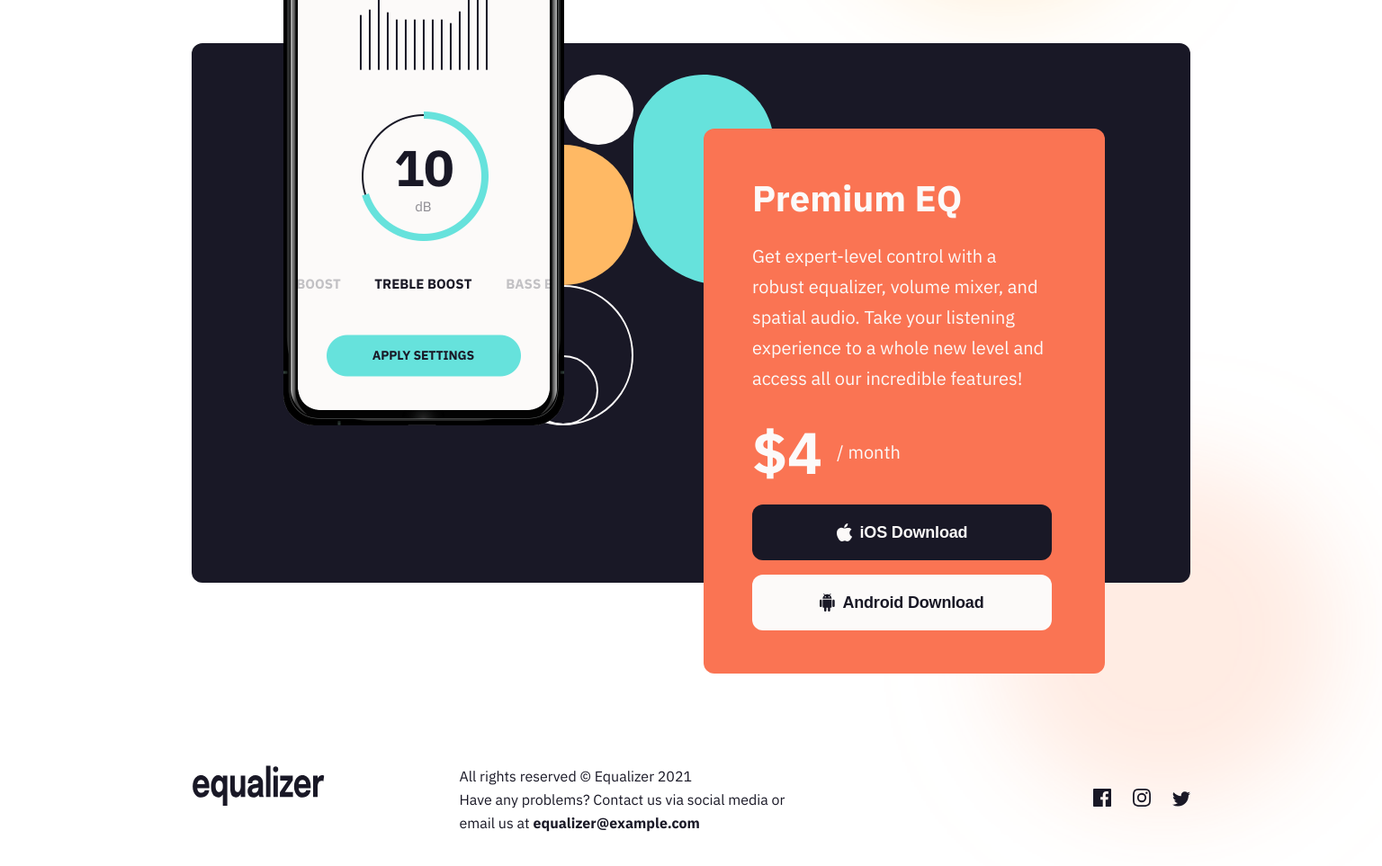
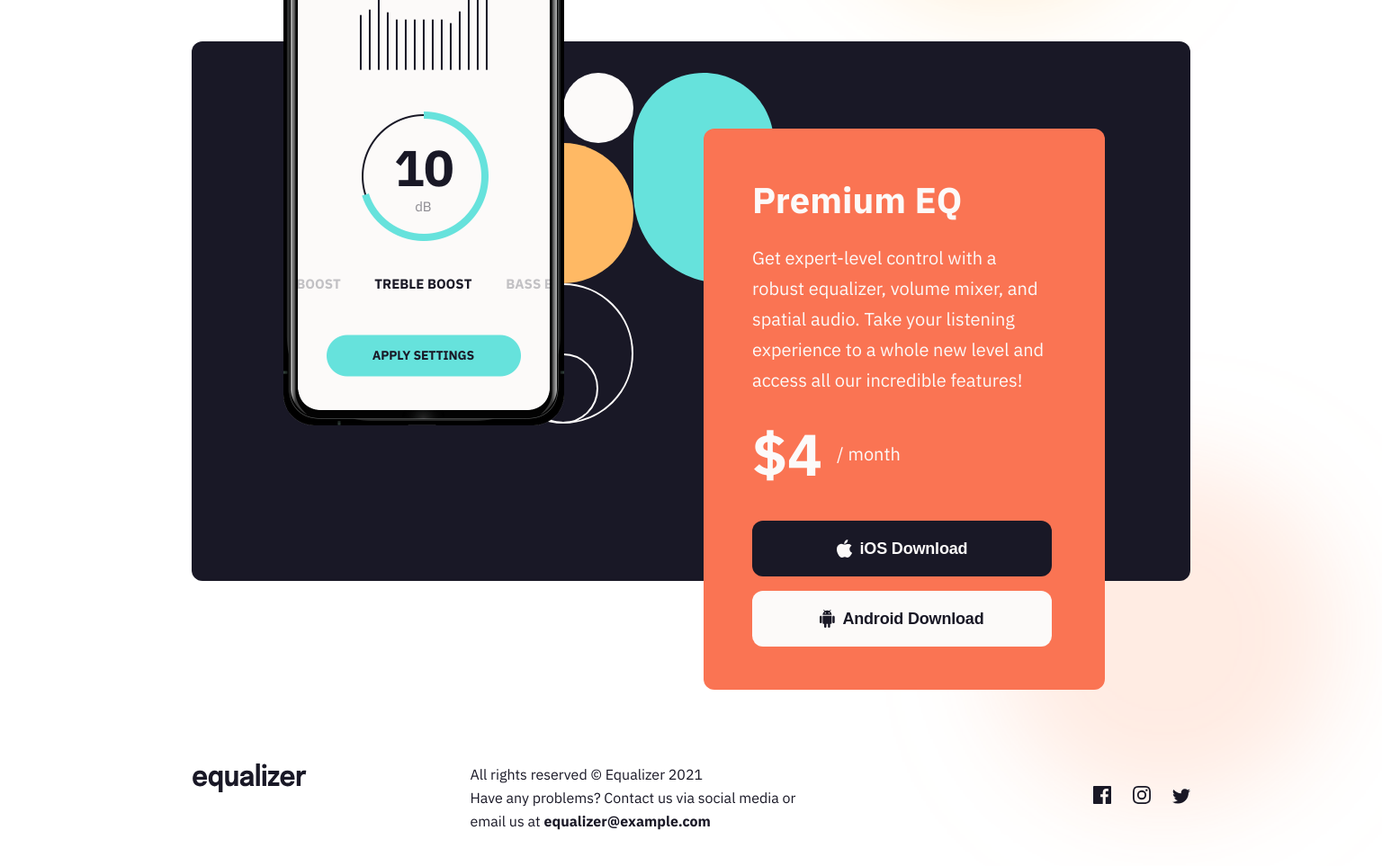
Before and after one commit to gitmonkus/Equalizer-landing-page, a plain HTML site: page index.html in a window 1536 px wide. Shown: the part 811-1774 px from the top of the page at 90% size. Drawn offline with Linux system fonts and the light colour scheme.

Commit message:
Update style.css

```diff
--- a/css/style.css
+++ b/css/style.css
@@ -317,7 +317,7 @@ button {
   .tablet__right__img {
     min-width: 312px;
     min-height: 468px;
-    top: -37px;
+    top: -39px;
   }
 
   /* MAIN TEXT SECTION */
@@ -339,7 +339,7 @@ button {
     font-size: 88px;
     line-height: 88px;
     letter-spacing: -1px;
-    margin-bottom: 40px;
+    margin-bottom: 38px;
   }
 
   .main__p {
@@ -365,7 +365,7 @@ button {
   }
 
   .illustration__app {
-    top: -217px;
+    top: -215px;
     left: 258px;
     max-width: 312px;
     max-height: 642px;
@@ -388,7 +388,7 @@ button {
   .premium__h2 {
     font-size: 40px;
     line-height: 52px;
-    margin-top: 3px;
+    margin-top: 5px;
     margin-bottom: 22px;
   }
 
@@ -399,6 +399,7 @@ button {
   }
 
   .premium__cost {
+    margin-bottom: 48px;
     margin-left: 0;
     display: flex;
     align-items: center;
@@ -439,6 +440,11 @@ button {
     padding-bottom: 91px;
   }
 
+  .footer__logo {
+    max-width: 127px;
+    max-height: 33px;
+  }
+
   .footer__flex {
     display: flex;
     align-items: center;
@@ -446,9 +452,12 @@ button {
   }
 
   .footer__p {
-    margin-right: 339px;
+    margin-right: 327px;
   }
 
+  .footer__social {
+    margin-bottom: 2px;
+  }
   .footer__social__a:last-child {
     margin-right: 0;
   }
```
